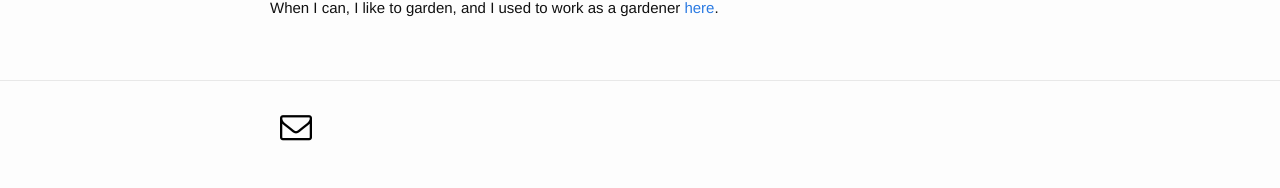
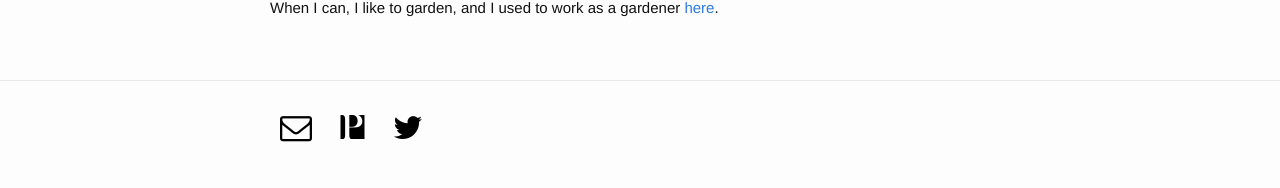
Before and after one commit to alexandergreenberg/alexandergreenberg.github.io, a Jekyll site: the page built from index.html, in a window 1280 px wide. Shown: the part 710-898 px from the top of the page. Built offline with Jekyll 4.4.1, drawn with Linux system fonts in a browser that asks for light colours; some web fonts are replaced.

Commit message:
Update footer.html

```diff
--- a/_includes/footer.html
+++ b/_includes/footer.html
@@ -9,13 +9,19 @@
           </li>
           {% endif %}
 
+          {% if site.philpapers_username %}
+          <li class="social-icon">
+            <a href="https://philpeople.org/profiles/{{ site.academia_username }}" title="Visit my PhilPapers profile" class="ai ai-philpapers ai-2x"></a>
+          </li>
+          {% endif %}
+
           {% if site.academia_username %}
           <li class="social-icon">
             <a href="https://ucl.academia.edu/{{ site.academia_username }}" title="Visit my Academia page" class="ai ai-academia ai-2x"></a>
           </li>
           {% endif %}
 
-          {% if site.academia_username %}
+          {% if site.twitter_username %}
           <li class="social-icon">
             <a href="https://twitter.com/{{ site.twitter_username }}" title="Follow me on Twitter" class="fa fa-twitter fa-2x"></a>
           </li>
```
